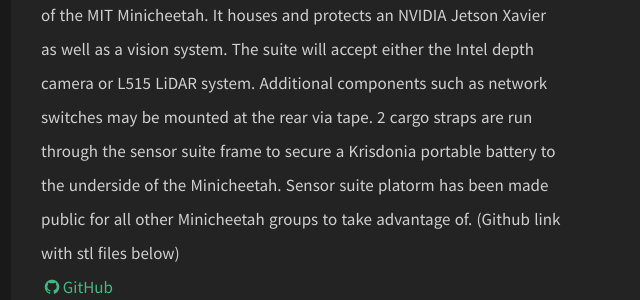
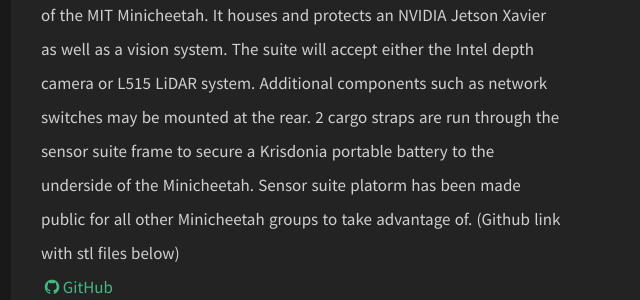
Before and after one commit to uynitsuj/uynitsuj.github.io, a Jekyll site: the page built from about.html, in a window 1280 px wide. Shown: the part 3143-3443 px from the top of the page, without its empty margins (309-949 px from the left). Built offline with Jekyll 4.4.1, drawn with Linux system fonts in a browser that asks for light colours; nearby versions of some CDN libraries; some of the changed text lies outside the part shown.

Commit message:
Update projects.yml

```diff
--- a/_data/index/projects.yml
+++ b/_data/index/projects.yml
@@ -5,7 +5,7 @@
   github: https://github.com/uynitsuj/quadruped
 
 - name: Mini Cheetah Autonomous Sensor Suite Platform
-  descr: "Affiliation/Role: Hardware Systems Designer for University of Michigan CURLY group<br> This sensor suite was designed to augment the autonomous capabilities of the MIT Minicheetah. It houses and protects an NVIDIA Jetson Xavier as well as a vision system. The suite will accept either the Intel depth camera or L515 LiDAR system. Additional components such as network switches may be mounted at the rear via tape. 2 cargo straps are run through the sensor suite frame to secure a Krisdonia portable battery to the underside of the Minicheetah. Sensor suite platorm has been made public for all other Minicheetah groups to take advantage of. (Github link with stl files below)"
+  descr: "Affiliation/Role: Hardware Systems Designer for University of Michigan CURLY group<br> This sensor suite was designed to augment the autonomous capabilities of the MIT Minicheetah. It houses and protects an NVIDIA Jetson Xavier as well as a vision system. The suite will accept either the Intel depth camera or L515 LiDAR system. Additional components such as network switches may be mounted at the rear. 2 cargo straps are run through the sensor suite frame to secure a Krisdonia portable battery to the underside of the Minicheetah. Sensor suite platorm has been made public for all other Minicheetah groups to take advantage of. (Github link with stl files below)"
   image: MiniCheetah063021.png
   github: https://github.com/UMich-CURLY/minicheetah-sensorsuite
   youtube: https://www.youtube.com/embed/oVbP-Y8xT_E
```
